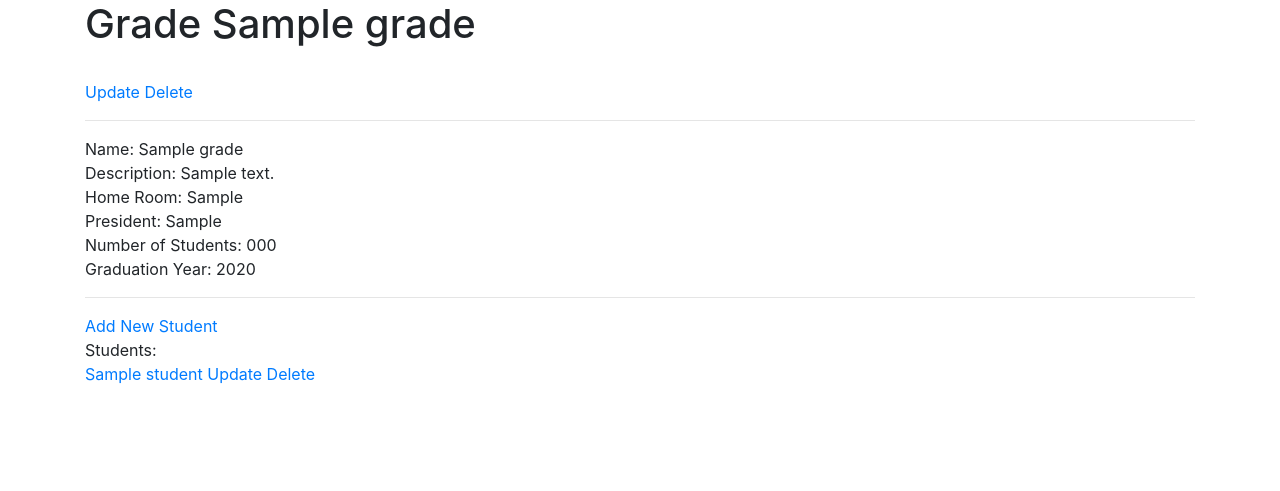
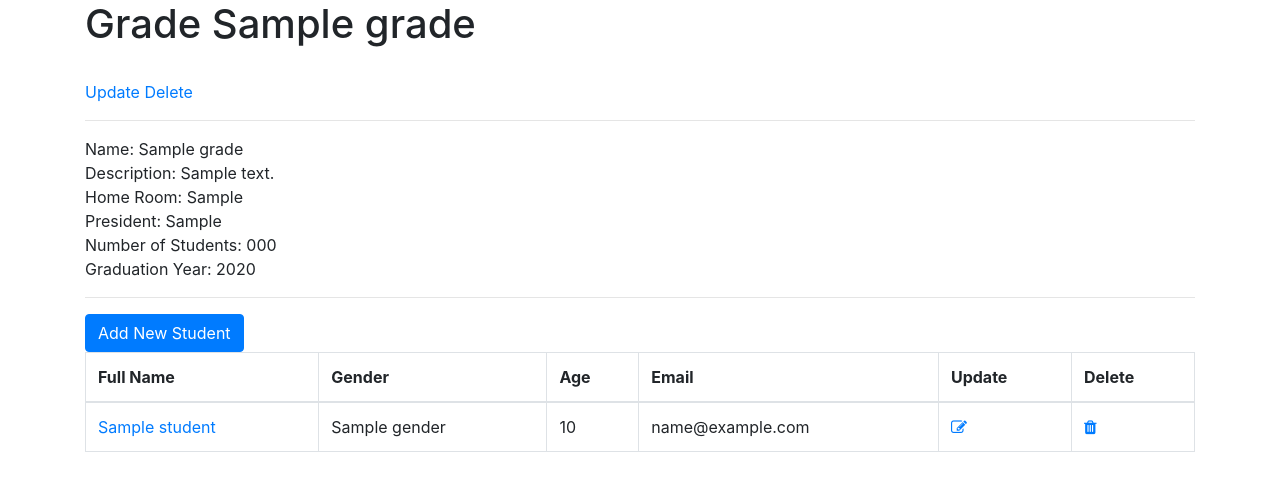
Before and after one commit to absera/School-Management-System, a Flask app: template templates/grade/single_grade.html in a window 1280 px wide. Shown: the part 56-547 px from the top of the page. Run offline with Flask 2, Linux system fonts and the light colour scheme; the template is opened without the code that fills it: most values are stand-ins (such as "Sample title", 1, 10 or a date in 2020); some libraries are stand-ins or nearby versions.

Commit message:
single grade new table

```diff
--- a/app.py
+++ b/app.py
@@ -3,7 +3,6 @@ Project Name: School Management System
 Author: Absera Temesgen
 Email: abseratemesgen@gmail.com
 Starting Date: January 2021
-Updated here
 """
 
 from flask import Flask, render_template, redirect, request, url_for
@@ -11,7 +10,7 @@ from db import GradeDB, StudentDB
 from model import GradeFromRaw, StudentsFromRaw
 
 app = Flask(__name__)
-app.secret_key = "ntawxerjwt"
+app.secret_key = "kljaldksfjaiwoefjaskldjalskdfjaklsdjfaklsdfjaklsdfj"
 
 
 ##################################################
--- a/templates/grade/single_grade.html
+++ b/templates/grade/single_grade.html
@@ -23,17 +23,37 @@ President: {{ grade.class_president }}<br>
 Number of Students: {{ grade.number_of_students }}<br>
 Graduation Year: {{ grade.graduation_year }}<br>
 <hr>
-<a href="/grades/{{ grade.grade_id }}/students/add">Add New Student</a><br>
-{% if students %}
-Students: <br>
-{% for student in students %}
-<a href="/grades/{{ student.grade }}/students/{{ student.id }}">{{ student.name }}</a>
-<a href="/grades/{{ student.grade }}/students/{{ student.id  }}/update">Update</a>
-<a href="/grades/{{ student.grade }}/students/{{ student.id  }}/delete" onclick="return confirm('Are you sure you want to delete?');">Delete</a>
-<br>
-{% endfor %}
-{% endif %}
+<a href="/grades/{{ grade.grade_id }}/students/add">
+    <button class="btn btn-primary">Add New Student</button>
+</a><br>
 {% else %}
 Grade does not exist
 {% endif %}
+
+{% if students %}
+<table class="table table-hover table-bordered">
+  <thead>
+    <tr>
+      <th scope="col">Full Name</th>
+      <th scope="col">Gender</th>
+      <th scope="col">Age</th>
+      <th scope="col">Email</th>
+      <th scope="col">Update</th>
+      <th scope="col">Delete</th>
+    </tr>
+  </thead>
+  <tbody>
+  {% for student in students %}
+    <tr>
+      <td><a href="/grades/{{ student.grade }}/students/{{ student.id }}">{{ student.name }}</a></td>
+      <td>{{ student.gender }}</td>
+      <td>{{ student.age }}</td>
+      <td>{{ student.email }}</td>
+      <td><a href="/grades/{{ student.grade }}/students/{{ student.id  }}/update"><i class="fa fa-edit"></i></a></td>
+      <td><a href="/grades/{{ student.grade }}/students/{{ student.id  }}/delete" onclick="return confirm('Are you sure you want to delete?');"><i class="fa fa-trash"></i></a></td>
+    </tr>
+  {% endfor %}
+  </tbody>
+</table>
+{% endif %}
 {% endblock %}
```
